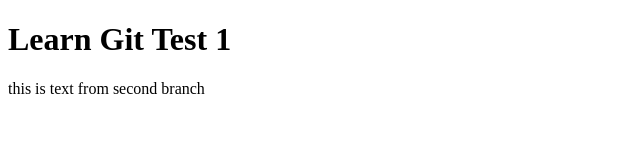
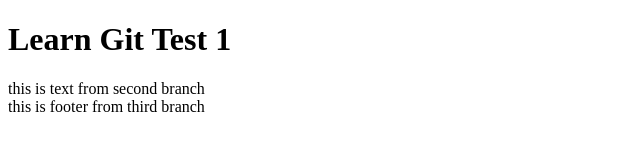
Before and after one commit to S1CKK/Test, a plain HTML site: page index.html in a window 1280 px wide. Shown: the whole page, without its empty margins (0-640 px from the left). Drawn offline with Linux system fonts and the light colour scheme.

Commit message:
add footer and start

```diff
--- a/index.html
+++ b/index.html
@@ -11,5 +11,8 @@
     <main>
         this is text from second branch
     </main>
+    <footer>
+        this is footer from third branch
+    </footer>
 </body>
 </html>
```
